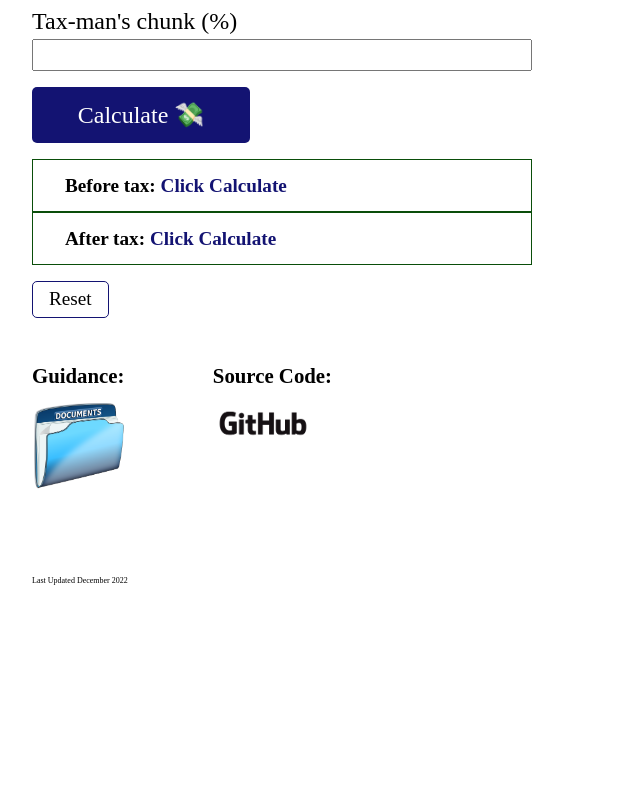
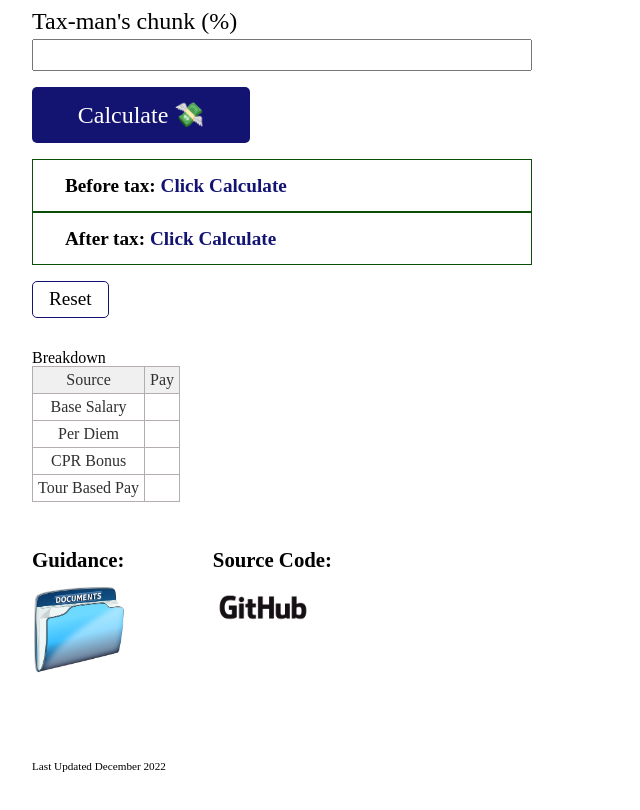
Before and after one commit to merryface/show-me-the-money, a website with bundled scripts: page index.html in a window 1280 px wide. Shown: the part 1169-1979 px from the top of the page, without its empty margins (0-640 px from the left). Before the commit the page ends 1810 px from the top, so only its background shows below. Built offline with nearby package versions, Linux system fonts and the light colour scheme.

Commit message:
add table and move styling to css file

```diff
--- /dev/null
+++ b/css/table.css
@@ -0,0 +1,18 @@
+table {
+  border:1px solid #b3adad;
+  border-collapse:collapse;
+  padding:5px;
+}
+table th {
+  border:1px solid #b3adad;
+  padding:5px;
+  background: #f0f0f0;
+  color: #313030;
+}
+table td {
+  border:1px solid #b3adad;
+  text-align:center;
+  padding:5px;
+  background: #ffffff;
+  color: #313030;
+}
--- a/index.html
+++ b/index.html
@@ -5,8 +5,9 @@
   <meta http-equiv="X-UA-Compatible" content="IE=edge">
   <meta name="viewport" content="width=device-width, initial-scale=1.0">
   <title>SHOW ME THE MONEY</title>
-  <link rel="stylesheet" href="./style.css">
-  <link rel="stylesheet" href="./reset.css">
+  <link rel="stylesheet" href="./css/style.css">
+  <link rel="stylesheet" href="./css/reset.css">
+  <link rel="stylesheet" href="./css/table.css">
   <script src="./script.js" defer type = "module"></script>
 </head>
 <style>
@@ -82,6 +83,34 @@
 
     <button class="reset" id="reset">Reset</button>
 
+    <h2>Breakdown</h2>
+    <table>
+      <thead>
+        <tr>
+          <th>Source</th>
+          <th>Pay</th>
+        </tr>
+      </thead>
+      <tbody>
+        <tr>
+          <td>Base Salary</td>
+          <td></td>
+        </tr>
+        <tr>
+          <td>Per Diem</td>
+          <td></td>
+        </tr>
+        <tr>
+          <td>CPR Bonus</td>
+          <td></td>
+        </tr>
+        <tr>
+          <td>Tour Based Pay</td>
+          <td></td>
+        </tr>
+      </tbody>
+    </table>
+
     <div class="info_container">
       <div class="info">
         <p class="info_label">Guidance:</p>
@@ -97,7 +126,7 @@
       </div>
     </div>
 
-    <p style="font-size: 0.5rem; margin-top: 5rem; margin-bottom: 1.5rem">Last Updated December 2022</p>
+    <p style="font-size: 0.7rem; margin-top: 5rem; margin-bottom: 1.5rem">Last Updated December 2022</p>
   </div>
 </body>
 </html>
```
Also changed, not shown: guidance.html (+2 -24 lines), css/reset.css (renamed from reset.css), css/style.css (renamed from style.css).
